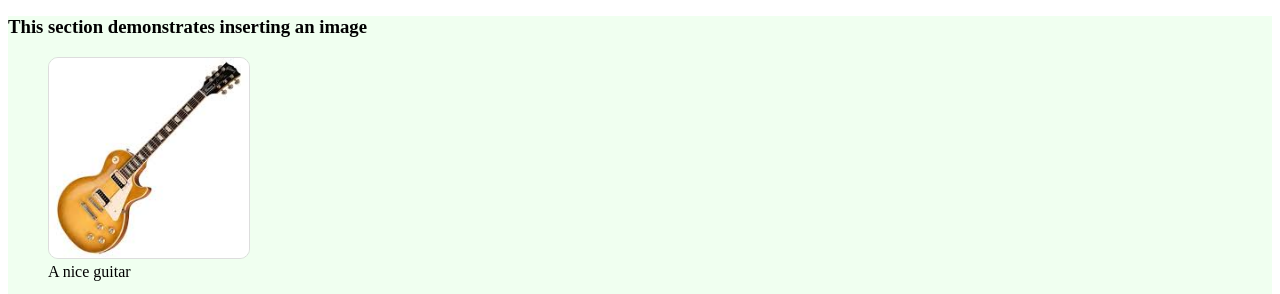
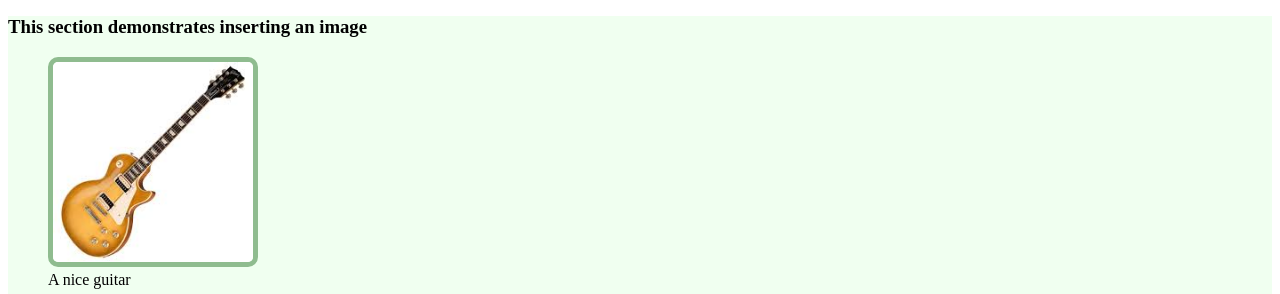
Before and after one commit to PeterTNixon/coursera_wd4e_html5, a plain HTML site: page index.html in a window 1280 px wide. Shown: the part 178-472 px from the top of the page. Drawn offline with Linux system fonts and the light colour scheme.

Commit message:
guitar border update

```diff
--- a/html5_style.css
+++ b/html5_style.css
@@ -10,7 +10,7 @@ section {
 	background-color: honeydew;
 }
 img {
-  border: 1px solid #ddd;
+  border: 5px solid #8fbc8f;
   border-radius: 10px;
   padding: 0px;
   width: 200px;
--- a/index.html
+++ b/index.html
@@ -19,9 +19,6 @@
 			<blockquote cite="https://www.goodreads.com/quotes/tag/gandalf">
 				“All we have to decide is what to do with the time that is given us.”<cite> Gandalf the Gray </cite>J.R.R. Tolkien, The Fellowship of the Ring
 			</blockquote>
-			<p></p>
-
-
 		</header>
 		<main>
 			<section id="aboutpage">
```
